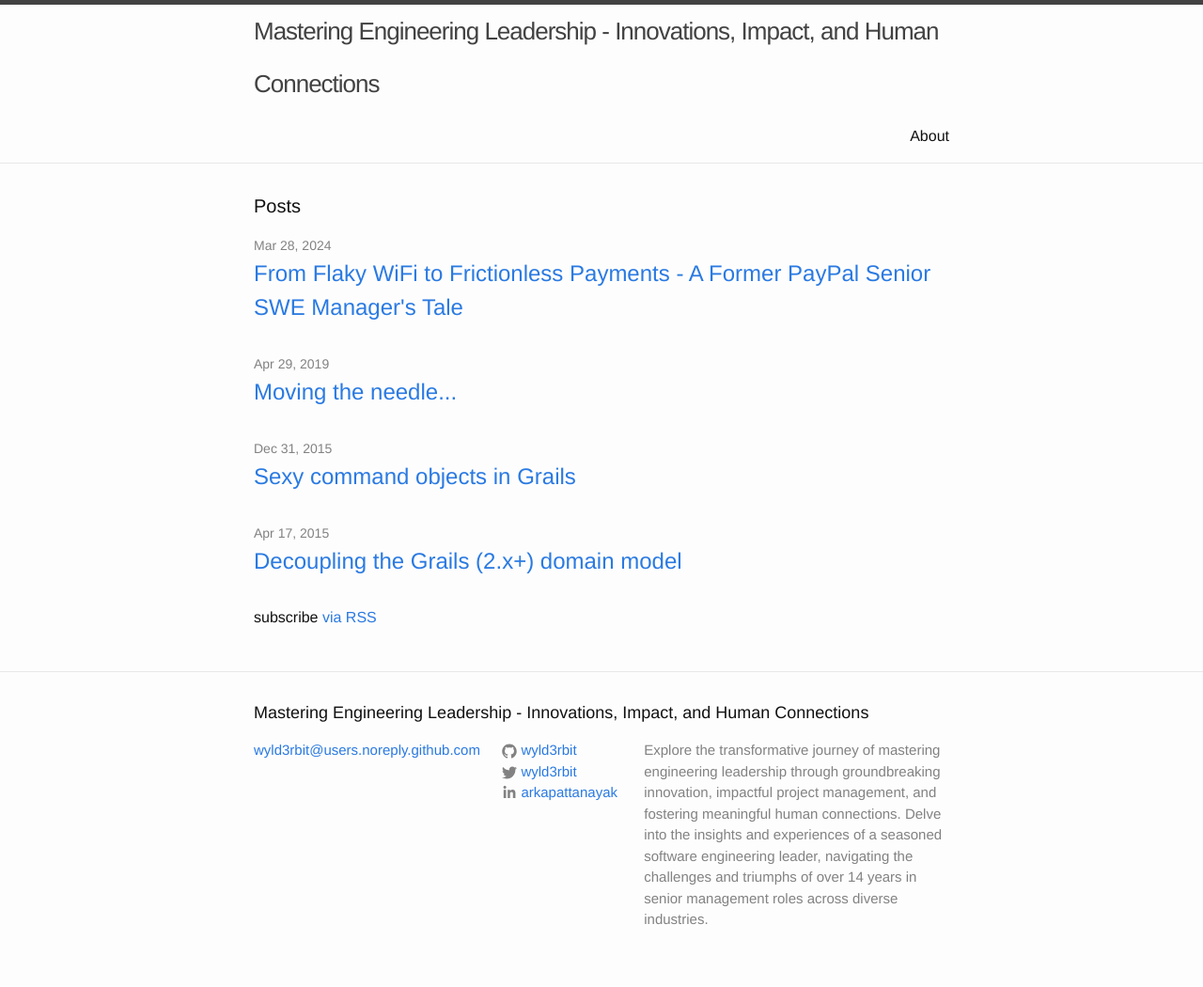
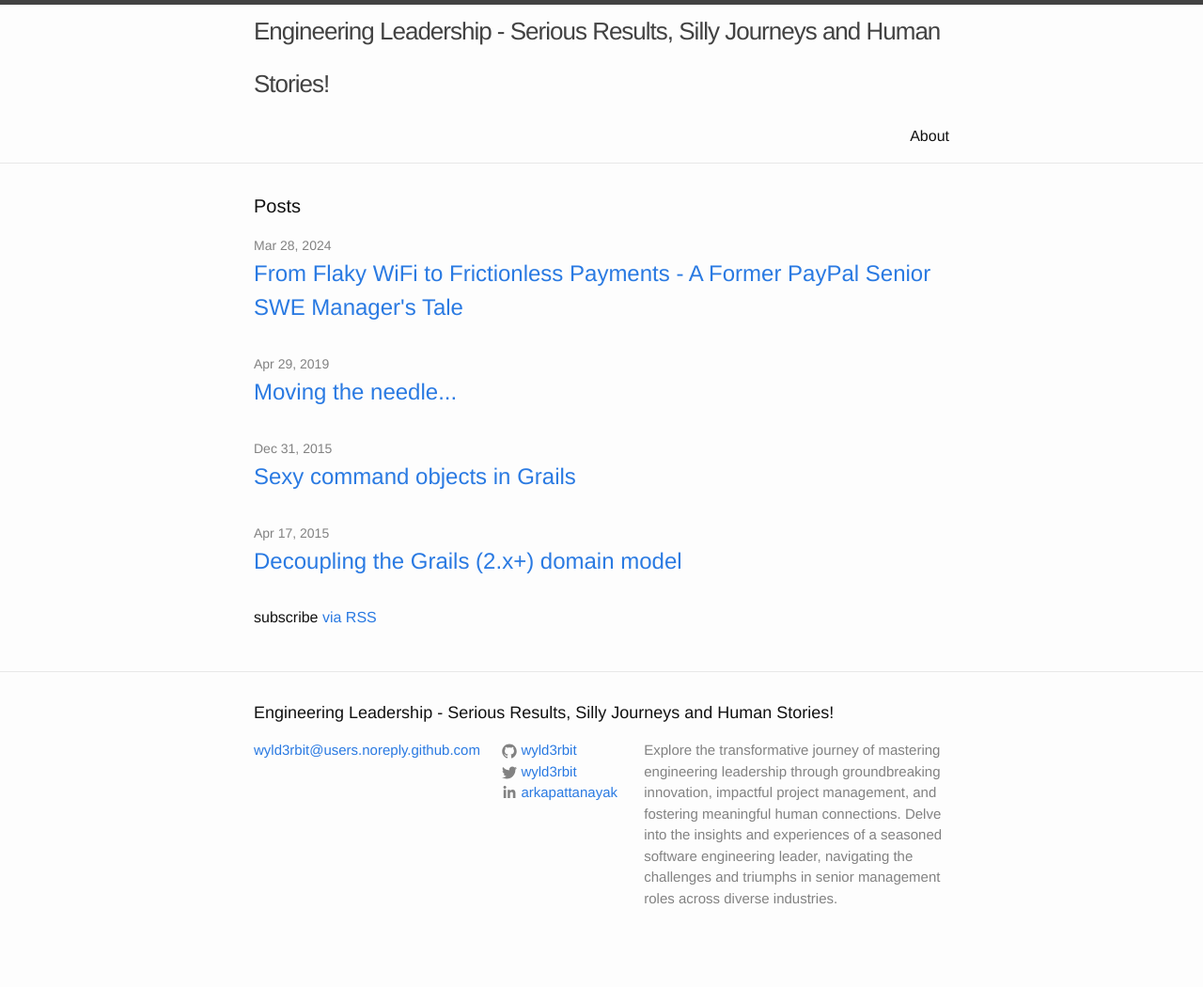
Before and after one commit to wyld3rbit/wyld3rbit.github.io, a Jekyll site: the page built from index.html, in a window 1280 px wide. Shown: the whole page at 94% size. Built offline with Jekyll 4.4.1, drawn with Linux system fonts in a browser that asks for light colours; after the commit the page ends 1027 px from its top, so only the background shows below that.

Commit message:
Tweaked the taglines

```diff
--- a/_config.yml
+++ b/_config.yml
@@ -1,8 +1,8 @@
 # Site settings
-title: Mastering Engineering Leadership - Innovations, Impact, and Human Connections
+title: Engineering Leadership - Serious Results, Silly Journeys and Human Stories!
 email: wyld3rbit@users.noreply.github.com
 description: > # this means to ignore newlines until "baseurl:"
-  Explore the transformative journey of mastering engineering leadership through groundbreaking innovation, impactful project management, and fostering meaningful human connections. Delve into the insights and experiences of a seasoned software engineering leader, navigating the challenges and triumphs of over 14 years in senior management roles across diverse industries.
+  Explore the transformative journey of mastering engineering leadership through groundbreaking innovation, impactful project management, and fostering meaningful human connections. Delve into the insights and experiences of a seasoned software engineering leader, navigating the challenges and triumphs in senior management roles across diverse industries.
 baseurl: "" # the subpath of your site, e.g. /blog/
 url: "https://wyld3rbit.github.io" # the base hostname & protocol for your site
 twitter_username: wyld3rbit
```
